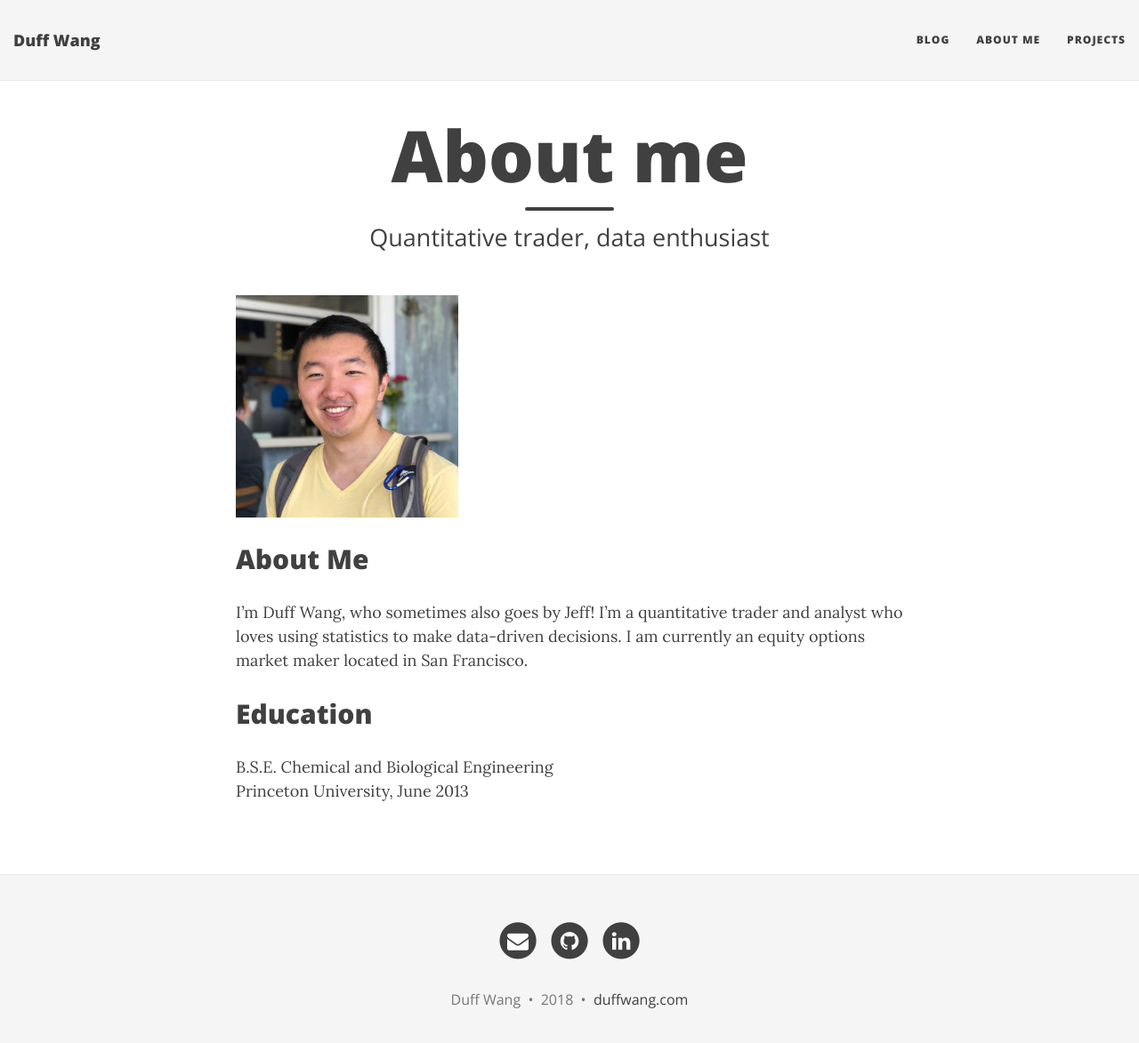
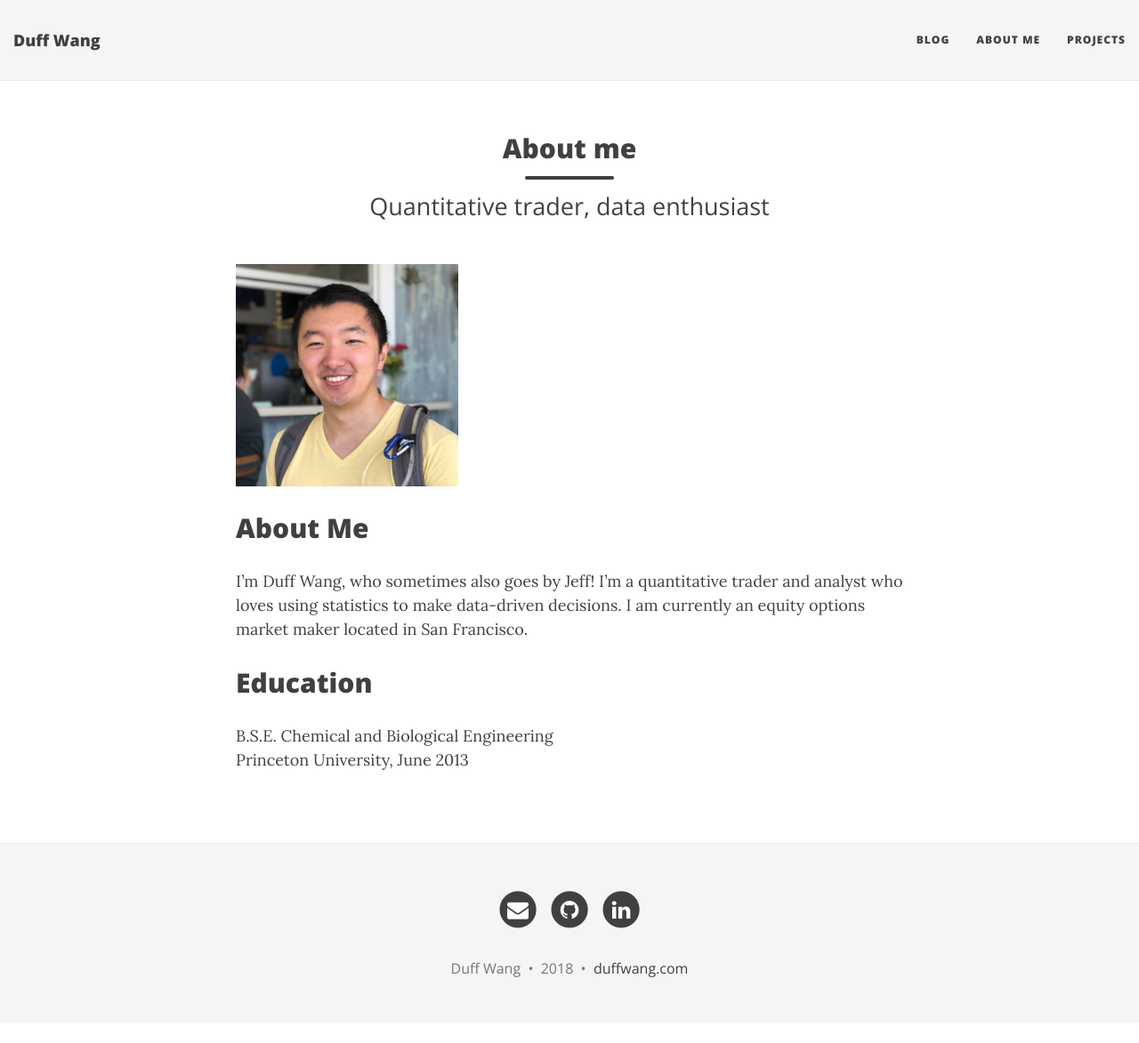
Before and after one commit to duffwang/duffwang.github.io, a Jekyll site: the page built from aboutme.md, in a window 1280 px wide and 1186 px high. Shown: the top 1173 px of the window at 89% size. Built offline with Jekyll 4.4.1, drawn with Linux system fonts in a browser that asks for light colours; nearby versions of some CDN libraries.

Commit message:
formatting

```diff
--- a/_includes/header.html
+++ b/_includes/header.html
@@ -50,13 +50,13 @@
     <div class="row">
       <div class="col-lg-8 col-lg-offset-2 col-md-10 col-md-offset-1">
         <div class="{{ include.type }}-heading">
-          <h1>{% if page.title %}{{ page.title }}{% else %}<br/>{% endif %}</h1>
+          <h2>{% if page.title %}{{ page.title }}{% else %}<br/>{% endif %}</h2>
 		  {% if page.subtitle %}
 		    {% if include.type == "page" %}
             <hr class="small">
             <span class="{{ include.type }}-subheading">{{ page.subtitle }}</span>
 			{% else %}
-			<h2 class="{{ include.type }}-subheading">{{ page.subtitle }}</h2>
+			<h3 class="{{ include.type }}-subheading">{{ page.subtitle }}</h3>
 			{% endif %}
 		  {% endif %}
 
--- a/index.html
+++ b/index.html
@@ -9,12 +9,12 @@ use-site-title: true
   {% for post in paginator.posts %}
   <article class="post-preview">
     <a href="{{ post.url | prepend: site.baseurl }}">
-	  <h3 class="post-title">{{ post.title }}</h3>
+	  <h2 class="post-title">{{ post.title }}</h2>
 
 	  {% if post.subtitle %}
-	  <h4 class="post-subtitle">
+	  <h3 class="post-subtitle">
 	    {{ post.subtitle }}
-	  </h4>
+	  </h3>
 	  {% endif %}
     </a>
 
```
